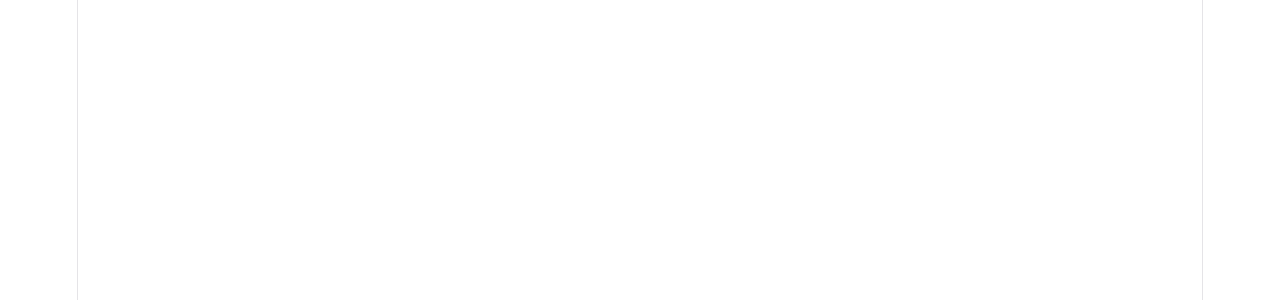
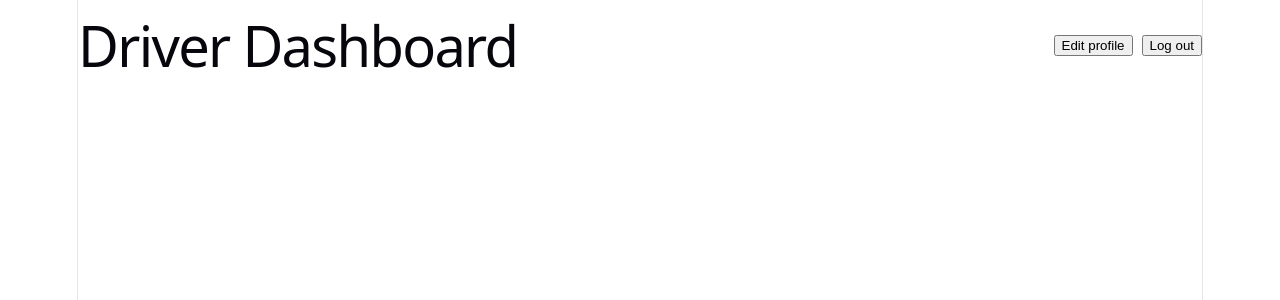
Before and after one commit to DO0T/CPSC-4910-Welcome-to-Chilis, a React (Vite) app in the folder client/: page /driver-dashboard in a window 1280 px wide. Shown: the top 300 px of the page. Built offline with nearby package versions, Linux system fonts and the light colour scheme; no server answers.

Commit message:
added logout button to driver dashboard, and added editprofile button.
also made logout button easier to add to files, it exists as its .jsx file and can be easily imported

```diff
--- a/client/src/App.jsx
+++ b/client/src/App.jsx
@@ -3,6 +3,7 @@
 import Home from './Home.jsx';
 import SignUp from './signup.jsx';
 import EditProfile from './editprofile.jsx';
+import DriverDashboard from './driverdashboard.jsx';
 
 function App() {
   return (
@@ -12,7 +13,7 @@
       <Route path="/signup" element={<SignUp />} />
       <Route path="/editprofile" element={<EditProfile />} />
 
-      <Route path="/driver-dashboard" element={<h1 style={{color: 'white'}}>Driver Dashboard</h1>} />
+      <Route path="/driver-dashboard" element={<DriverDashboard />} />
       <Route path="/sponsor-dashboard" element={<h1 style={{color: 'white'}}>Sponsor Dashboard</h1>} />
       <Route path="/admin-dashboard" element={<h1 style={{color: 'white'}}>Admin Dashboard</h1>} />
     </Routes>
--- /dev/null
+++ b/client/src/driverdashboard.jsx
@@ -0,0 +1,25 @@
+import { useNavigate } from 'react-router-dom';
+import LogoutButton from './logoutbutton.jsx';
+
+const API_BASE_URL = import.meta.env.VITE_API_URL ||
+  (import.meta.env.DEV ? 'http://localhost:5000' : 'http://52.23.134.146:5000');
+
+function DriverDashboard() {
+  const navigate = useNavigate();
+
+  return (
+    <main style={{ color: 'white' }}>
+      <header style={{ display: 'flex', justifyContent: 'space-between', alignItems: 'center', gap: '1rem' }}>
+        <h1>Driver Dashboard</h1>
+        <nav style={{ display: 'flex', gap: '0.5rem' }} aria-label="Account actions">
+          <button type="button" onClick={() => navigate('/editprofile')}>
+            Edit profile
+          </button>
+          <LogoutButton />
+        </nav>
+      </header>
+    </main>
+  );
+}
+
+export default DriverDashboard;
--- a/client/src/editprofile.jsx
+++ b/client/src/editprofile.jsx
@@ -1,5 +1,6 @@
 import { useEffect, useState } from 'react';
 import { useNavigate } from 'react-router-dom';
+import LogoutButton from './logoutbutton.jsx';
 
 const API_BASE_URL = import.meta.env.VITE_API_URL ||
   (import.meta.env.DEV ? 'http://localhost:5000' : 'http://52.23.134.146:5000');
@@ -17,7 +18,6 @@
   const [message, setMessage] = useState('');
   const [isLoading, setIsLoading] = useState(true);
   const [isSaving, setIsSaving] = useState(false);
-  const [isLoggingOut, setIsLoggingOut] = useState(false);
   const navigate = useNavigate();
 
   useEffect(() => {
@@ -119,32 +119,12 @@
     }
   };
 
-  const handleLogout = async () => {
-    setIsLoggingOut(true);
-    const token = sessionStorage.getItem('authToken');
-    try {
-      if (token) {
-        await fetch(`${API_BASE_URL}/api/logout`, {
-          method: 'POST',
-          headers: { Authorization: `Bearer ${token}` },
-        });
-      }
-    } catch (requestError) {
-      console.error('Logout request failed:', requestError);
-    } finally {
-      sessionStorage.removeItem('authToken');
-      navigate('/login');
-    }
-  };
-
   return (
     <main className="login-page">
       <section className="login-card" aria-labelledby="profile-title">
         <div style={{ display: 'flex', justifyContent: 'space-between', alignItems: 'center', gap: '1rem' }}>
           <h1 id="profile-title">Edit profile</h1>
-          <button type="button" onClick={handleLogout} disabled={isLoggingOut}>
-            {isLoggingOut ? 'Logging out…' : 'Log out'}
-          </button>
+          <LogoutButton />
         </div>
         <p>Review and update your Chili&apos;s account details.</p>
 
--- /dev/null
+++ b/client/src/logoutbutton.jsx
@@ -0,0 +1,36 @@
+import { useState } from 'react';
+import { useNavigate } from 'react-router-dom';
+
+const API_BASE_URL = import.meta.env.VITE_API_URL ||
+  (import.meta.env.DEV ? 'http://localhost:5000' : 'http://52.23.134.146:5000');
+
+function LogoutButton() {
+  const [isLoggingOut, setIsLoggingOut] = useState(false);
+  const navigate = useNavigate();
+
+  const handleLogout = async () => {
+    setIsLoggingOut(true);
+    const token = sessionStorage.getItem('authToken');
+    try {
+      if (token) {
+        await fetch(`${API_BASE_URL}/api/logout`, {
+          method: 'POST',
+          headers: { Authorization: `Bearer ${token}` },
+        });
+      }
+    } catch (error) {
+      console.error('Logout request failed:', error);
+    } finally {
+      sessionStorage.removeItem('authToken');
+      navigate('/login');
+    }
+  };
+
+  return (
+    <button type="button" onClick={handleLogout} disabled={isLoggingOut}>
+      {isLoggingOut ? 'Logging out…' : 'Log out'}
+    </button>
+  );
+}
+
+export default LogoutButton;
```
